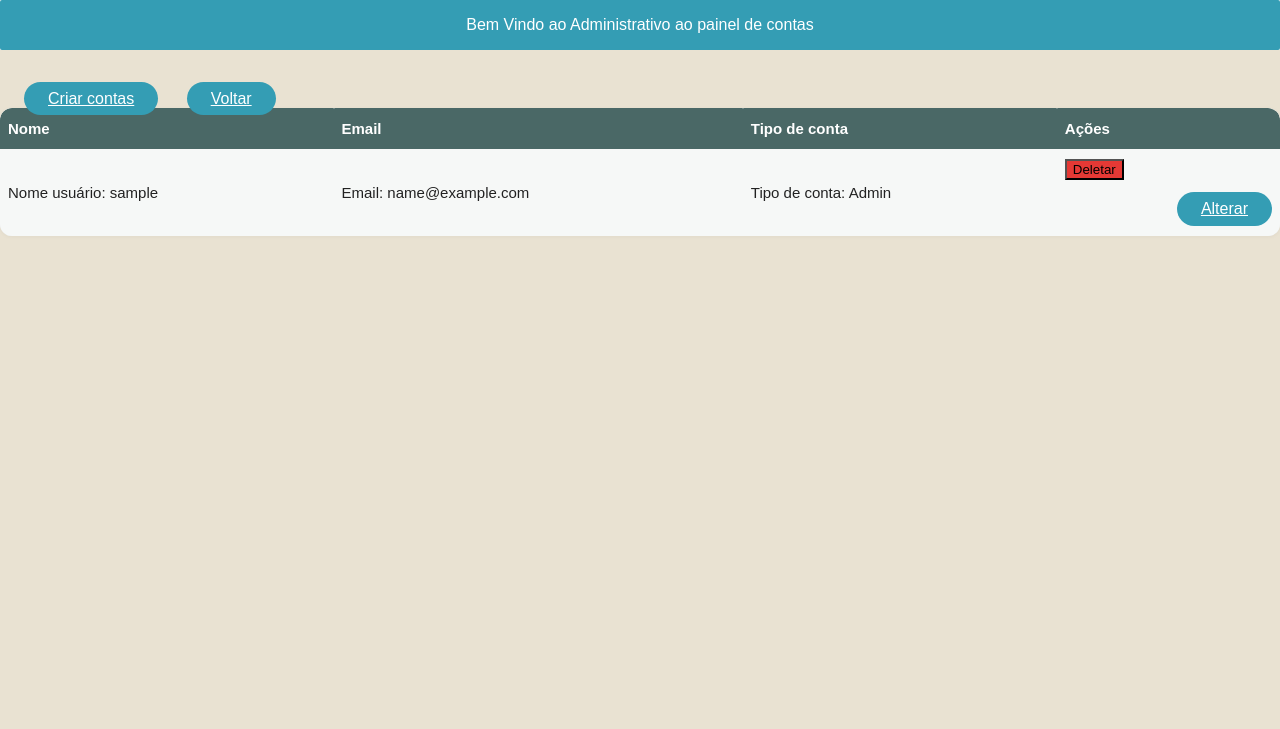
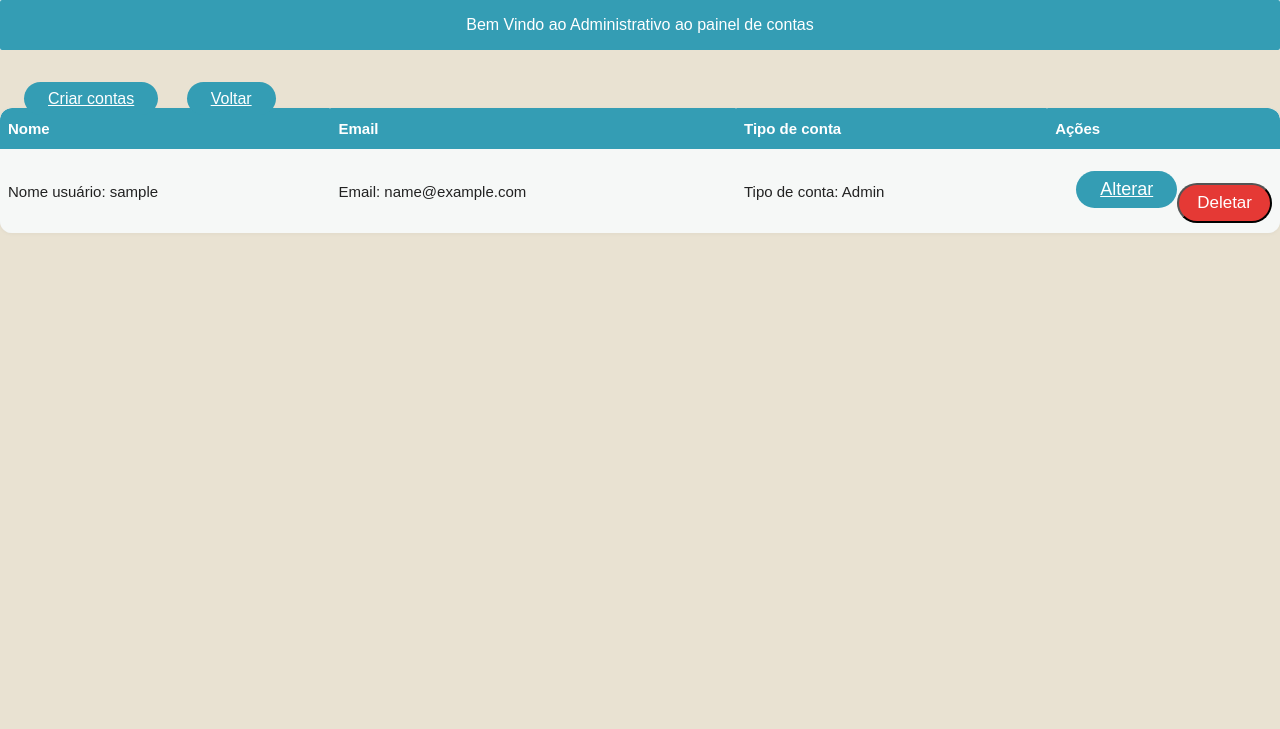
Before and after one commit to vagnermelo20/Projetos2, a Django app: page /painel_adm/painel_contas/ in a window 1280 px wide. Shown: the part 48-777 px from the top of the page. Run offline with Django 5.2, Linux system fonts and the light colour scheme; tables that the repository leaves empty hold one stand-in row (values such as "Sample post").

Commit message:
arrumar o css

```diff
--- a/painel_adm/templates/painel_adm/painel_contas.html
+++ b/painel_adm/templates/painel_adm/painel_contas.html
@@ -36,7 +36,7 @@
             box-shadow: 0 1px 4px rgba(0,0,0,0.04);
         }
         .tabela-adm th {
-            background: #4a6866;
+            background: rgb(52, 157, 180);;
             color: #fff;
             font-weight: bold;
             padding: 12px 8px;
@@ -142,7 +142,7 @@
         .sair-link {
             float: right;
             color:rgb(255, 255, 255);
-            font-size: 16px;
+            font-size: 18px;
             margin-top: 12px;
             border-radius: 20px;
             padding: 8px 24px;
@@ -226,6 +226,13 @@
         }
         .btn-rejeitar {
             background: #e53935;
+            float: right;
+            color:rgb(255, 255, 255);
+            font-size: 17px;
+            margin-top: 24px;
+            border-radius: 20px;
+            padding: 8px 18px;
+
         }
         .branco {
             color: #000;
@@ -273,6 +280,9 @@
             {{ Usuario.Nome }}
         </div>
     </div>
+     <div class="welcome-box">
+        Bem Vindo ao Administrativo ao painel de contas
+    </div>
     {% if messages %}
         <div class="messages">
             {% for message in messages %}
@@ -286,9 +296,6 @@
             {% endfor %}
         </div>
     {% endif %}
-   <div class="welcome-box">
-        Bem Vindo ao Administrativo ao painel de contas
-    </div>
 
 <div class="main-content">
     <a href="{% url 'criar_contas' %}" class="voltar-btn">Criar contas</a>
```
